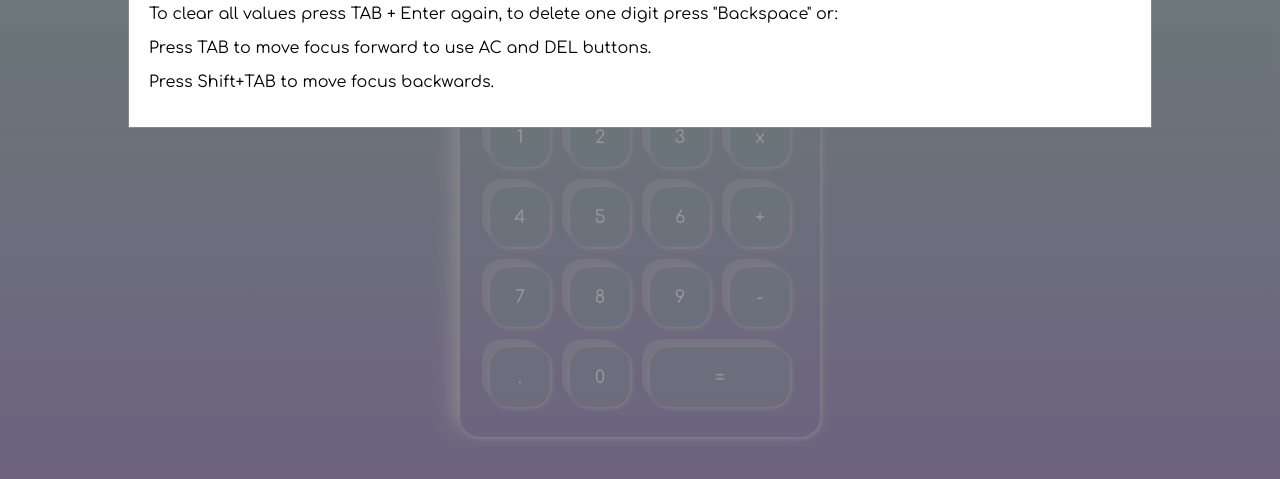
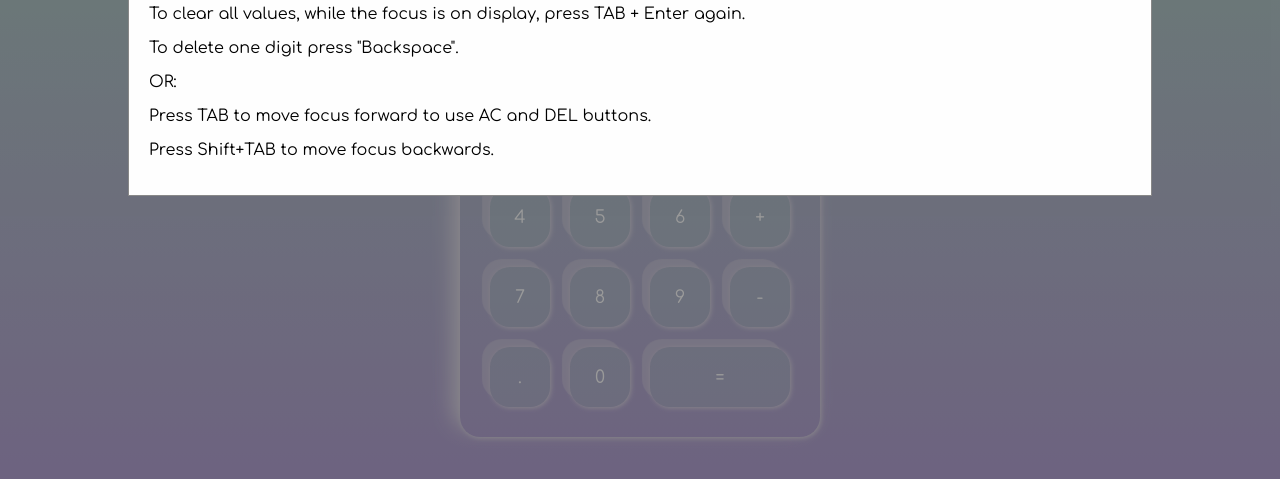
Before and after one commit to HulyaMartli/Brainnest-Project4-JavaScript-Calculator, a plain HTML site: page index.html in a window 1280 px wide. Both pictures are taken after a click on the button "Keyboard Support". Shown: the part 293-772 px from the top of the page. Drawn offline with Linux system fonts and the light colour scheme.

Commit message:
keyboard support info additions

```diff
--- a/index.html
+++ b/index.html
@@ -25,7 +25,9 @@
                 <h1>Welcome to JavaScript Calculator!</h1>
                 <h2>Keyboard Support</h2>
                 <p>Please press <strong>TAB</strong>, move the focus on display screen and then press <strong>Enter</strong> to input numbers and operations using just keyboard.</p>
-                <p> To clear all values press TAB + Enter again, to delete one digit press "Backspace" or:</p>
+                <p> To clear all values, while the focus is on display, press TAB + Enter again.</p>
+                <p>To delete one digit press "Backspace".</p>
+                <p>OR:</p>
                 <p>Press TAB to move focus forward to use AC and DEL buttons.</p>
                 <p>Press Shift+TAB to move focus backwards.</p>
             </div>
```
